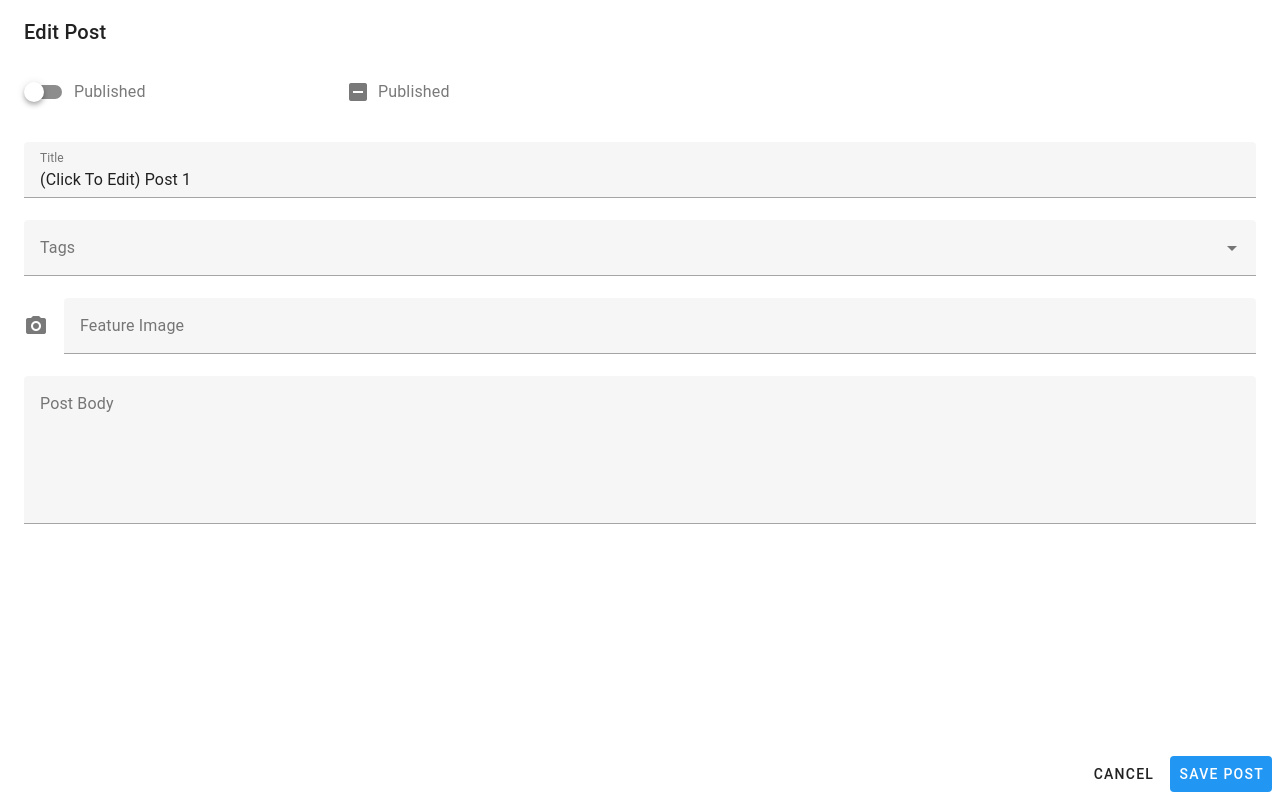
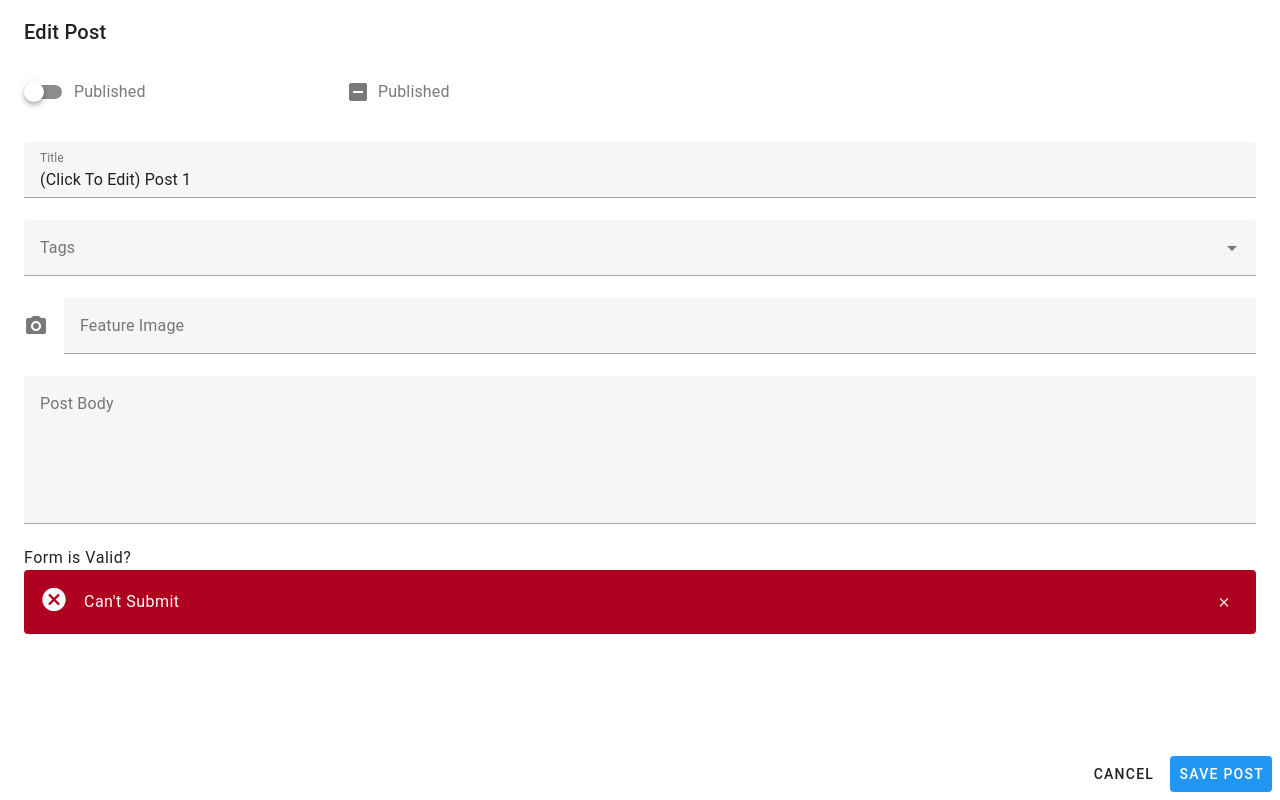
Before and after one commit to beyond-sw-camp/be03-fin-5TEAM-KIP, a Nuxt app in the folder kip-fe/: page /posts in a window 1280 px wide. Both pictures are taken after a click on the element "(Click To Edit) Post 1". Built offline with nearby package versions, Linux system fonts and the light colour scheme; grey boxes are pictures that could not be loaded.

Commit message:
[Front] 잇풋 Vaild 체크

```diff
--- a/kip-fe/components/PostFrom.vue
+++ b/kip-fe/components/PostFrom.vue
@@ -1,6 +1,7 @@
 <script setup lang="ts">
 import {ref} from "vue";
 
+const emit = defineEmits(["submit"]);
 const props = defineProps<{
   post: Record<string, any>;
 }>();
@@ -13,52 +14,105 @@ const form = ref({
   ...props.post,
 });
 
+
+const valid = ref(true);
+
+function isNotEmpty(value: string[]) {
+  if (value && value.length) return true;
+  return "Please choose at least one option";
+}
+
+function isRequired(value: string) {
+  if (value) return true;
+  return "Field is required";
+}
+
+async function asyncValidtion(value: string) {
+  const res = await fetch(`https://httpbin.org/status/${value}`);
+  if (res.ok) return true;
+  return "Bad response code";
+}
+
 function handleSubmit() {
-  // 수정내용 DB 저장
+  if (!valid.value) return;
   console.log("submitting", form.value);
+  emit("submit");
 }
+
 
 const submitBtn = ref();
 const submit = () => submitBtn.value.click();
 defineExpose({submit});
+
 </script>
 
 
 <template>
-  <v-form @submit.prevent="handleSubmit" ref="formEl">
+
+
+  <!--폼 안에 속한 :rules 울모두 만족시키면 valid 가 작동한다. -->
+  <v-form
+      v-model="valid"
+      @submit.prevent="handleSubmit"
+      ref="formEl">
+
+    <!-- 체크박스 -->
     <v-row>
       <v-col cols="3">
-        <v-switch label="Published" v-model="form.published"></v-switch>
+        <v-switch
+            label="Published"
+            v-model="form.published"/>
       </v-col>
       <v-col cols="3">
         <v-checkbox
             indeterminate
             v-model="form.published"
-            label="Published"
-        ></v-checkbox>
+            label="Published"/>
       </v-col>
     </v-row>
 
+    <!-- 제목 -->
     <v-text-field
         v-model="form.title"
         label="Title"
-    />
+        :rules="[isRequired]"/>
+
+    <!-- 태그 -->
     <v-combobox
         v-model="form.tags"
         :items="['News', 'Tutorial', 'Event']"
         label="Tags"
         multiple
-        chips
-    ></v-combobox>
+        :rules="[isNotEmpty]"
+        chips/>
+
+    <!-- 파일첨부 -->
     <v-file-input
         accept="image/png, image/jpeg, image/bmp"
         placeholder="Uplaod a Feature Image"
         prepend-icon="mdi-camera"
         label="Feature Image"
-        v-model="form.image"
-    ></v-file-input>
-    <v-textarea label="Post Body" v-model="form.body"></v-textarea>
+        v-model="form.image"/>
 
+    <!-- 내용 -->
+    <v-textarea label="Post Body" v-model="form.body"/>
+    Form is Valid? {{ valid }}
     <button ref="submitBtn" type="submit" class="d-none">Submit</button>
   </v-form>
+  <v-alert
+      v-if="valid"
+      v-model="valid"
+      type="success"
+      text="Can Submit"
+      closable
+      dismissible
+      variant="flat"/>
+  <v-alert
+      v-if="!valid"
+      type="error"
+      text="Can't Submit"
+      closable
+      dismissible
+      variant="flat"/>
+
 </template>
--- a/kip-fe/pages/posts/index.vue
+++ b/kip-fe/pages/posts/index.vue
@@ -63,7 +63,7 @@ const posts = ref([
         v-model="selected"
     >
 
-<!--      클릭을 통해서 모달찰(dialong) 열기-->
+      <!--      클릭을 통해서 모달찰(dialong) 열기-->
       <template #item.title="{ item }">
         <v-dialog fullscreen>
           <template #activator="{ props: activatorProps }">
@@ -79,23 +79,21 @@ const posts = ref([
                 <PostFrom
                     ref="postForm"
                     :post="item"
-                />
+                    @submit="isActive.value = false"/>
               </v-card-text>
 
               <v-card-actions>
-                <v-spacer></v-spacer>
+                <v-spacer/>
 
-                <v-btn text="Cancel" @click="isActive.value = false"/>
+                <v-btn
+                    text="Cancel"
+                    @click="isActive.value = false"/>
 
                 <v-btn
                     color="blue"
                     variant="flat"
                     text="Save Post"
-                    @click="
-                    postForm.submit();
-                    isActive.value = false;
-                  "
-                ></v-btn>
+                    @Click="postForm.submit()"/>
 
               </v-card-actions>
             </v-card>
```
